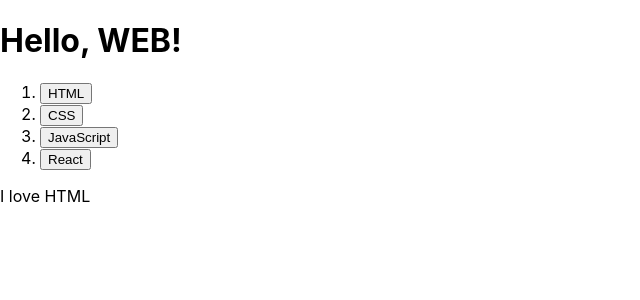
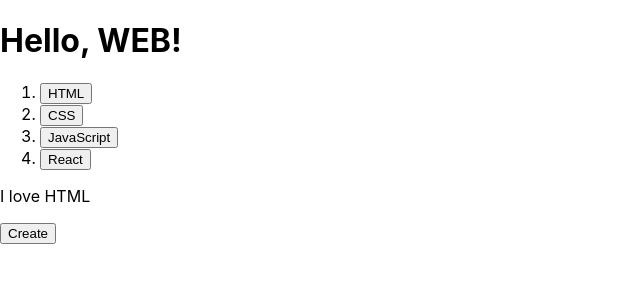
Before and after one commit to mjun0328-study/Course_React, a React (Create React App) app: page / in a window 1280 px wide. Shown: the top 300 px of the page, without its empty margins (0-640 px from the left). Built offline with nearby package versions, Linux system fonts and the light colour scheme.

Commit message:
Chapter 4 - 보는 화면 구현하기

```diff
--- a/src/App.js
+++ b/src/App.js
@@ -1,8 +1,9 @@
 import { useState } from "react";
 
 function App() {
-  const index = ["HTML", "CSS", "JavaScript", "React"]; // 원래 있던 코드
+  const [index, setIndex] = useState(["HTML", "CSS", "JavaScript", "React"]);
   const [selected, setSelected] = useState(0);
+  const [mode, setMode] = useState("view");
 
   return (
     <div>
@@ -22,7 +23,18 @@
           );
         })}
       </ol>
-      <p>I love {index[selected]}</p>
+      {mode === "view" && (
+        <>
+          <p>I love {index[selected]}</p>
+          <button
+            onClick={() => {
+              setMode("create");
+            }}
+          >
+            Create
+          </button>
+        </>
+      )}
     </div>
   );
 }
```
